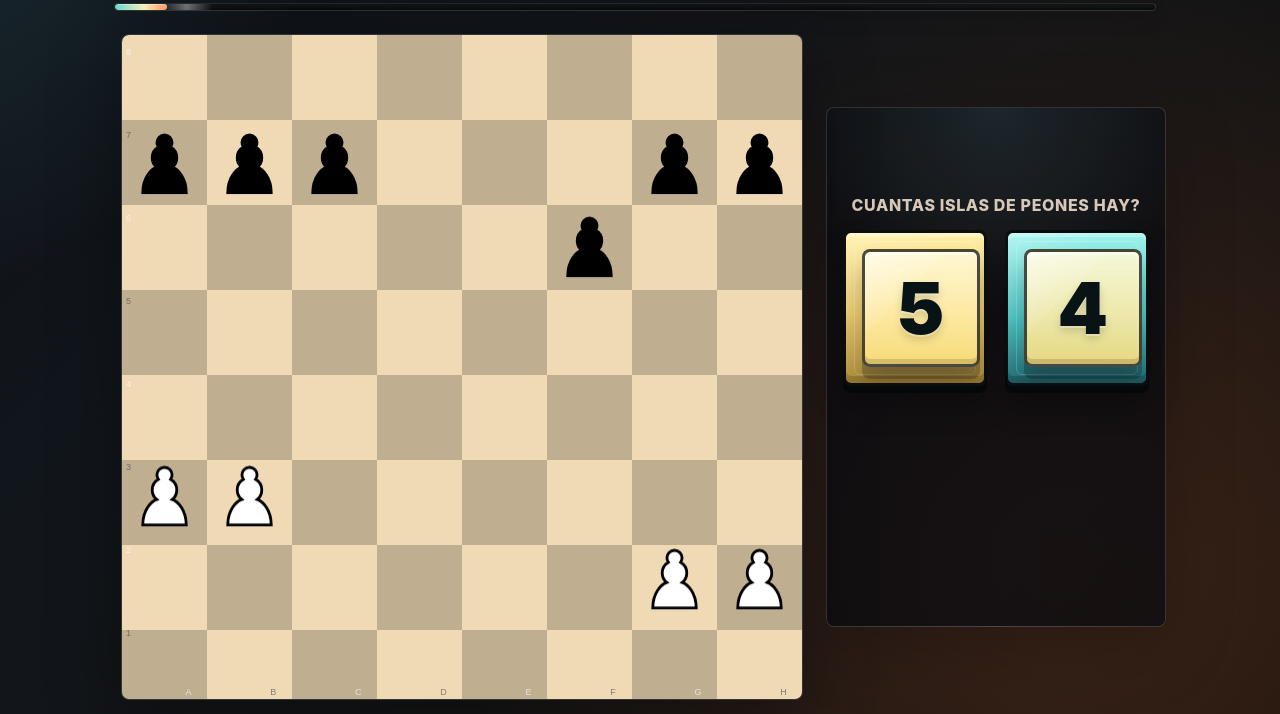
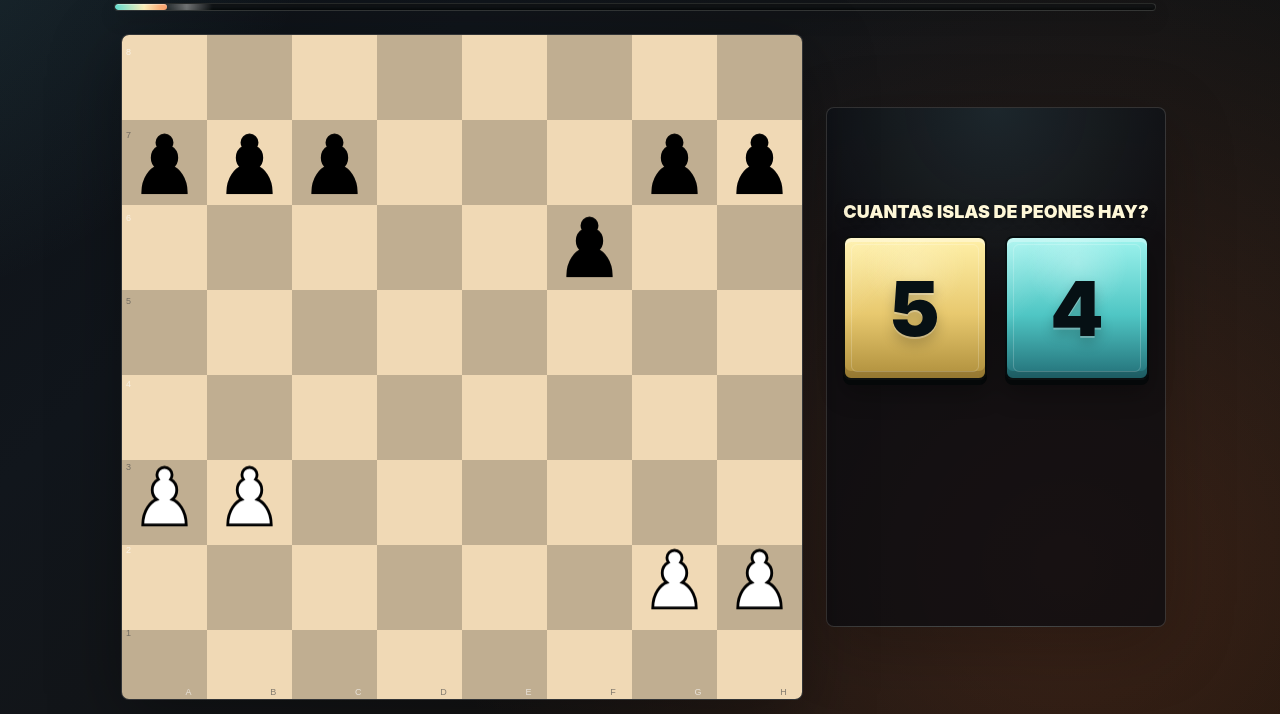
Before and after one commit to zetachess/Islasdepeones, a plain HTML site: page index.html in a window 1280 px wide. Shown: the part 86-800 px from the top of the page. Drawn offline with Linux system fonts and the light colour scheme.

Commit message:
Mejora interfaz de respuestas

```diff
--- a/styles.css
+++ b/styles.css
@@ -364,14 +364,20 @@ button {
   gap: clamp(10px, 1.8vmin, 16px);
 }
 
+.question-block[hidden] {
+  display: none;
+}
+
 .question-kicker {
   margin: 0;
-  color: var(--muted);
-  font-size: clamp(0.8rem, 2vmin, 1rem);
-  font-weight: 800;
+  color: var(--cream);
+  font-size: clamp(0.92rem, 2.25vmin, 1.12rem);
+  font-weight: 950;
   text-align: center;
   text-transform: uppercase;
-  letter-spacing: 0.04em;
+  letter-spacing: 0;
+  text-wrap: balance;
+  text-shadow: 0 3px 10px rgba(0, 0, 0, 0.38);
 }
 
 .answer-grid {
@@ -385,13 +391,13 @@ button {
 }
 
 .answer-button {
-  min-height: clamp(112px, 20vmin, 156px);
+  min-height: clamp(104px, 18vmin, 146px);
   width: 100%;
-  border: 3px solid #050809;
+  border: 2px solid #050809;
   border-radius: 8px;
   display: grid;
   place-items: center;
-  padding: clamp(10px, 2vmin, 16px);
+  padding: clamp(8px, 1.8vmin, 14px);
   cursor: pointer;
   font-size: clamp(1rem, 2.5vmin, 1.18rem);
   font-weight: 900;
@@ -406,31 +412,33 @@ button {
   overflow: hidden;
   border-color: rgba(5, 8, 9, 0.96);
   background:
+    radial-gradient(circle at 50% 18%, rgba(255, 248, 216, 0.28), transparent 38%),
     linear-gradient(135deg, rgba(255, 248, 216, 0.24) 0%, transparent 34%),
     linear-gradient(180deg, #fff0a8 0%, #e8c96f 54%, #af8f3c 100%);
   box-shadow:
     inset 0 4px 0 rgba(255, 255, 255, 0.34),
     inset 0 -7px 0 rgba(60, 39, 10, 0.22),
-    0 7px 0 #050809,
-    0 18px 30px rgba(0, 0, 0, 0.32);
+    0 5px 0 #050809,
+    0 14px 24px rgba(0, 0, 0, 0.28);
   color: #071315;
 }
 
 .answer-button--number:nth-child(2) {
   background:
+    radial-gradient(circle at 50% 18%, rgba(255, 255, 255, 0.26), transparent 38%),
     linear-gradient(135deg, rgba(255, 255, 255, 0.22) 0%, transparent 34%),
     linear-gradient(180deg, #9df3ed 0%, #4fc6c4 55%, #237078 100%);
   box-shadow:
     inset 0 4px 0 rgba(255, 255, 255, 0.28),
     inset 0 -7px 0 rgba(0, 0, 0, 0.18),
-    0 7px 0 #050809,
-    0 18px 30px rgba(0, 0, 0, 0.32);
+    0 5px 0 #050809,
+    0 14px 24px rgba(0, 0, 0, 0.28);
 }
 
 .answer-button--number::before {
   content: "";
   position: absolute;
-  inset: 8px;
+  inset: 6px;
   border: 1px solid rgba(255, 255, 255, 0.2);
   border-radius: 6px;
   pointer-events: none;
@@ -438,27 +446,18 @@ button {
 
 .choice-number {
   position: relative;
-  width: clamp(76px, 16vmin, 118px);
-  aspect-ratio: 1;
+  z-index: 1;
   display: grid;
   place-items: center;
-  border: 3px solid rgba(5, 8, 10, 0.72);
-  border-radius: 8px;
-  background:
-    linear-gradient(135deg, rgba(255, 255, 255, 0.46) 0%, rgba(255, 255, 255, 0.08) 36%, transparent 37%),
-    linear-gradient(180deg, rgba(255, 248, 216, 0.92) 0%, rgba(255, 226, 128, 0.88) 100%);
-  box-shadow:
-    0 12px 0 rgba(5, 8, 9, 0.22),
-    0 18px 24px rgba(0, 0, 0, 0.22),
-    inset 0 3px 0 rgba(255, 255, 255, 0.5),
-    inset 0 -5px 0 rgba(80, 52, 13, 0.18);
-  font-size: clamp(3rem, 9vmin, 5.4rem);
+  min-width: 1.4ch;
+  color: #061014;
+  font-size: clamp(3.35rem, 9.5vmin, 5.8rem);
   font-weight: 950;
   line-height: 1;
   text-align: center;
   text-shadow:
-    0 2px 0 rgba(255, 255, 255, 0.36),
-    0 5px 8px rgba(0, 0, 0, 0.16);
+    0 2px 0 rgba(255, 255, 255, 0.28),
+    0 7px 13px rgba(0, 0, 0, 0.22);
 }
 
 .choice-label {
@@ -875,8 +874,7 @@ button {
   }
 
   .choice-number {
-    width: 72px;
-    font-size: 3rem;
+    font-size: 3.3rem;
   }
 }
 
```
